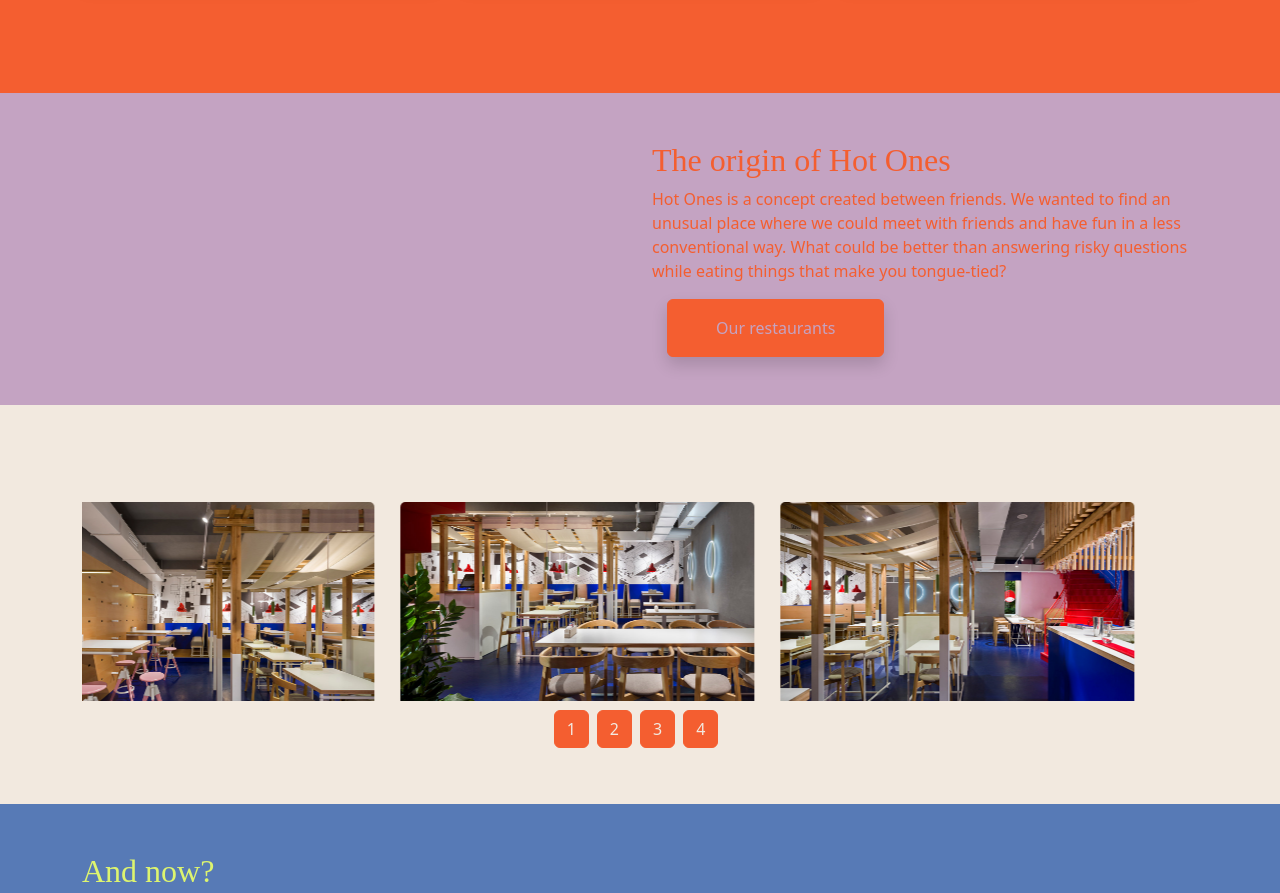
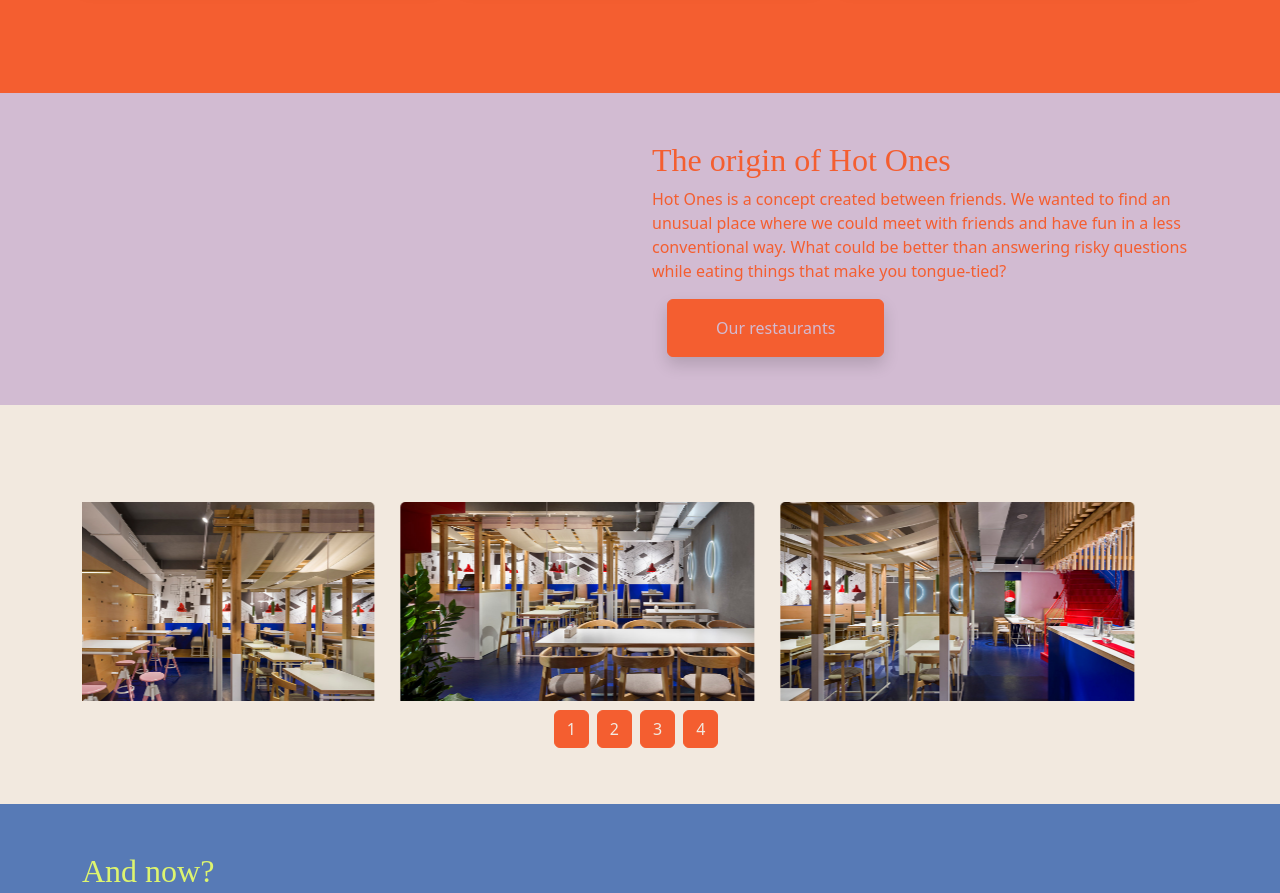
Before and after one commit to ChloeHal/hot-ones.github.io, a website: page index.html in a window 1280 px wide. Shown: the part 991-1884 px from the top of the page. Drawn offline with nearby package versions, Linux system fonts and the light colour scheme; files that its build step writes are made by us from their sources; a web font is replaced by a local one.

Commit message:
Update style.scss

```diff
--- a/style.scss
+++ b/style.scss
@@ -7,7 +7,7 @@
 $success:$green;
 $yellow: #ddf46f;
 $info:$yellow;
-$purple: #c4a3c2;
+$purple: #d2bbd2;
 $warning:$purple;
 $white:#f2e9df;
 $danger:$white;
```
